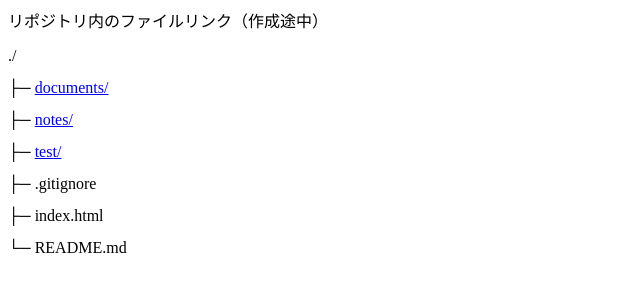
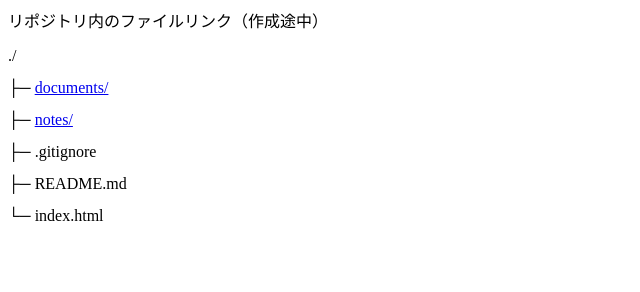
Before and after one commit to nagaissue/nw-circle, a plain HTML site: page index.html in a window 1280 px wide. Shown: the whole page, without its empty margins (0-640 px from the left). Drawn offline with Linux system fonts and the light colour scheme.

Commit message:
updated 2026-07-12T11:04

```diff
--- a/index.html
+++ b/index.html
@@ -8,9 +8,8 @@
         <p style="line-height: 1.0;">./</a></p>
         <p style="line-height: 1.0;">├─ <a href="./documents/">documents/</a></p>
         <p style="line-height: 1.0;">├─ <a href="./notes/">notes/</a></p>
-        <p style="line-height: 1.0;">├─ <a href="./test/">test/</a></p>
         <p style="line-height: 1.0;">├─ .gitignore</p>
-        <p style="line-height: 1.0;">├─ index.html</p>
-        <p style="line-height: 1.0;">└─ README.md</p>
+        <p style="line-height: 1.0;">├─ README.md</p>
+        <p style="line-height: 1.0;">└─ index.html</p>
     </body>
 </html>
```
